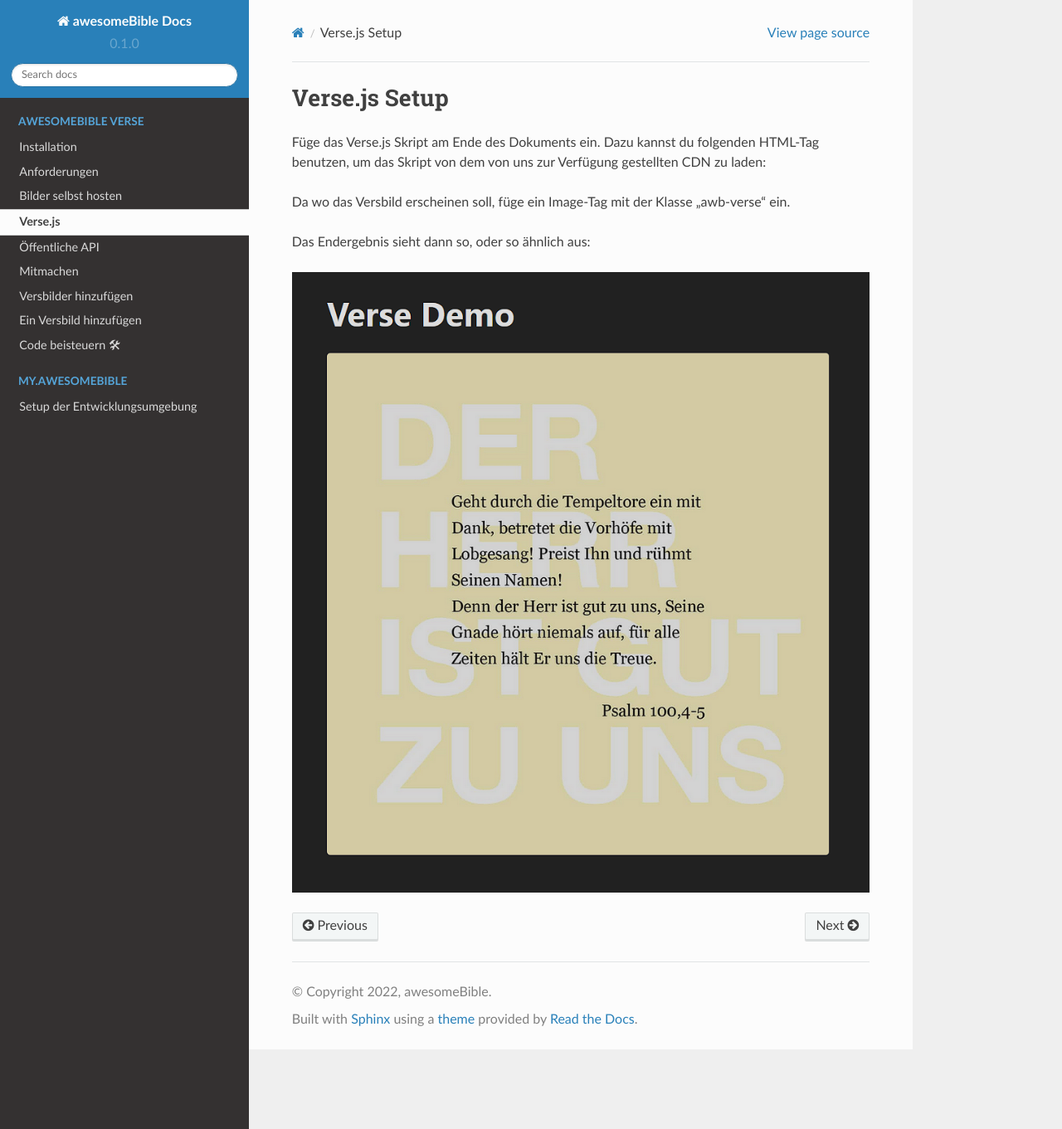
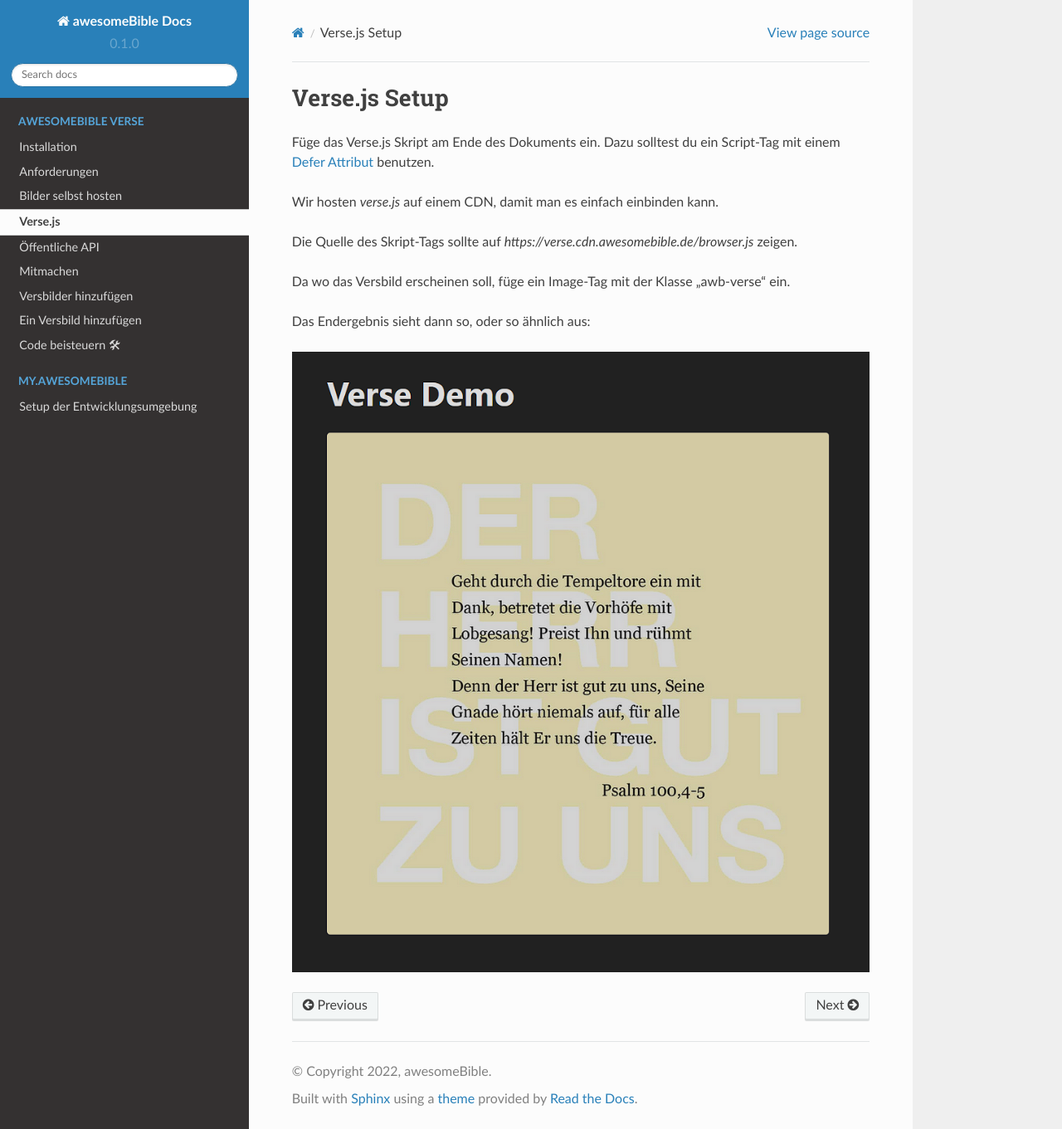
Before and after one commit to awesomebible/docs, a Sphinx documentation site: the page built from docs/source/verse-browser.rst, in a window 1280 px wide and 1361 px high. Shown: the whole window at 83% size. Built offline with Sphinx 7.4.7 and the Read the Docs theme 2.0.0, drawn with Linux system fonts in a browser that asks for light colours.

Commit message:
Verse.js Codeblock mit Skript-Tag umgehen weil wer weiß wie das funktioniert...

```diff
--- a/docs/source/verse-browser.rst
+++ b/docs/source/verse-browser.rst
@@ -1,9 +1,11 @@
 Verse.js Setup
 ===================================
-Füge das Verse.js Skript am Ende des Dokuments ein. Dazu kannst du folgenden HTML-Tag benutzen, um das Skript von dem von uns zur Verfügung gestellten CDN zu laden:
+Füge das Verse.js Skript am Ende des Dokuments ein.
+Dazu solltest du ein Script-Tag mit einem `Defer Attribut <https://developer.mozilla.org/en-US/docs/Web/HTML/Element/script#attr-defer>`_ benutzen.
 
-.. code-block:: html
-    <script defer src="https://verse.cdn.awesomebible.de/browser.js"></script>
+Wir hosten *verse.js* auf einem CDN, damit man es einfach einbinden kann.
+
+Die Quelle des Skript-Tags sollte auf `https://verse.cdn.awesomebible.de/browser.js` zeigen.
 
 Da wo das Versbild erscheinen soll, füge ein Image-Tag mit der Klasse „awb-verse“ ein.
 
```
